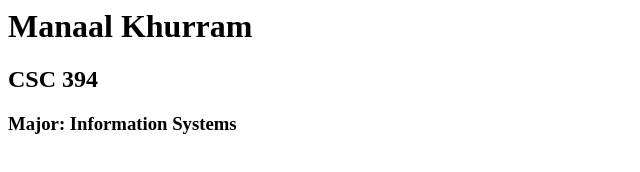
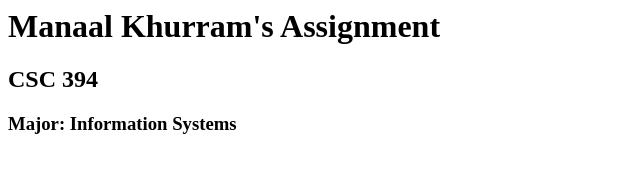
Before and after one commit to m4naal/csc-394-assignment-1, a plain HTML site: page index.html in a window 1280 px wide. Shown: the whole page, without its empty margins (0-640 px from the left). Drawn offline with Linux system fonts and the light colour scheme.

Commit message:
Update index.html

```diff
--- a/index.html
+++ b/index.html
@@ -3,7 +3,7 @@
     <title>Manaal Khurram's Home Page</title>
   </head>
   <body>
-    <h1>Manaal Khurram</h1>
+    <h1>Manaal Khurram's Assignment</h1>
     <h2>CSC 394</h2>
     <h3>Major: Information Systems</h3>
   </body>
```
